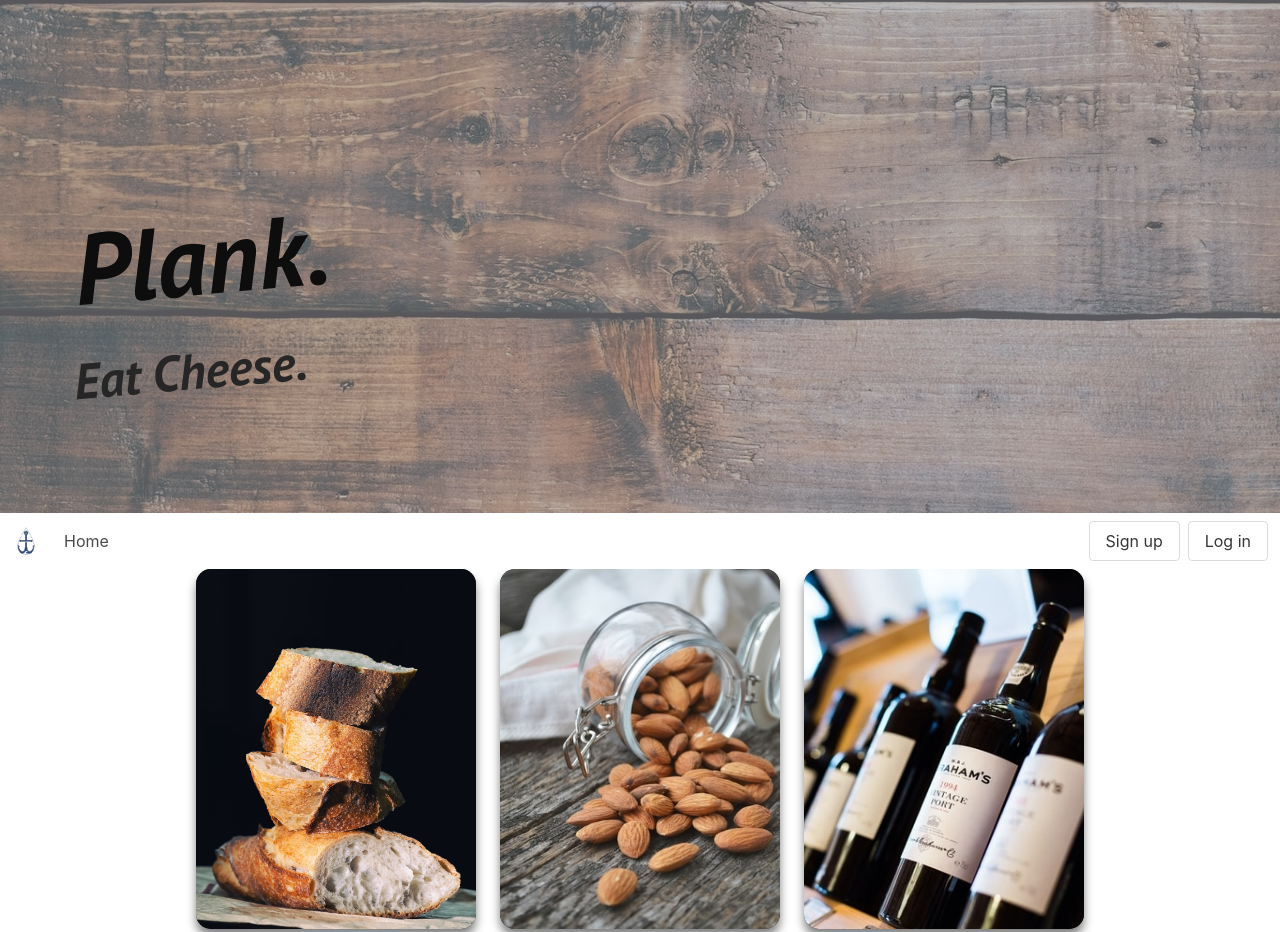
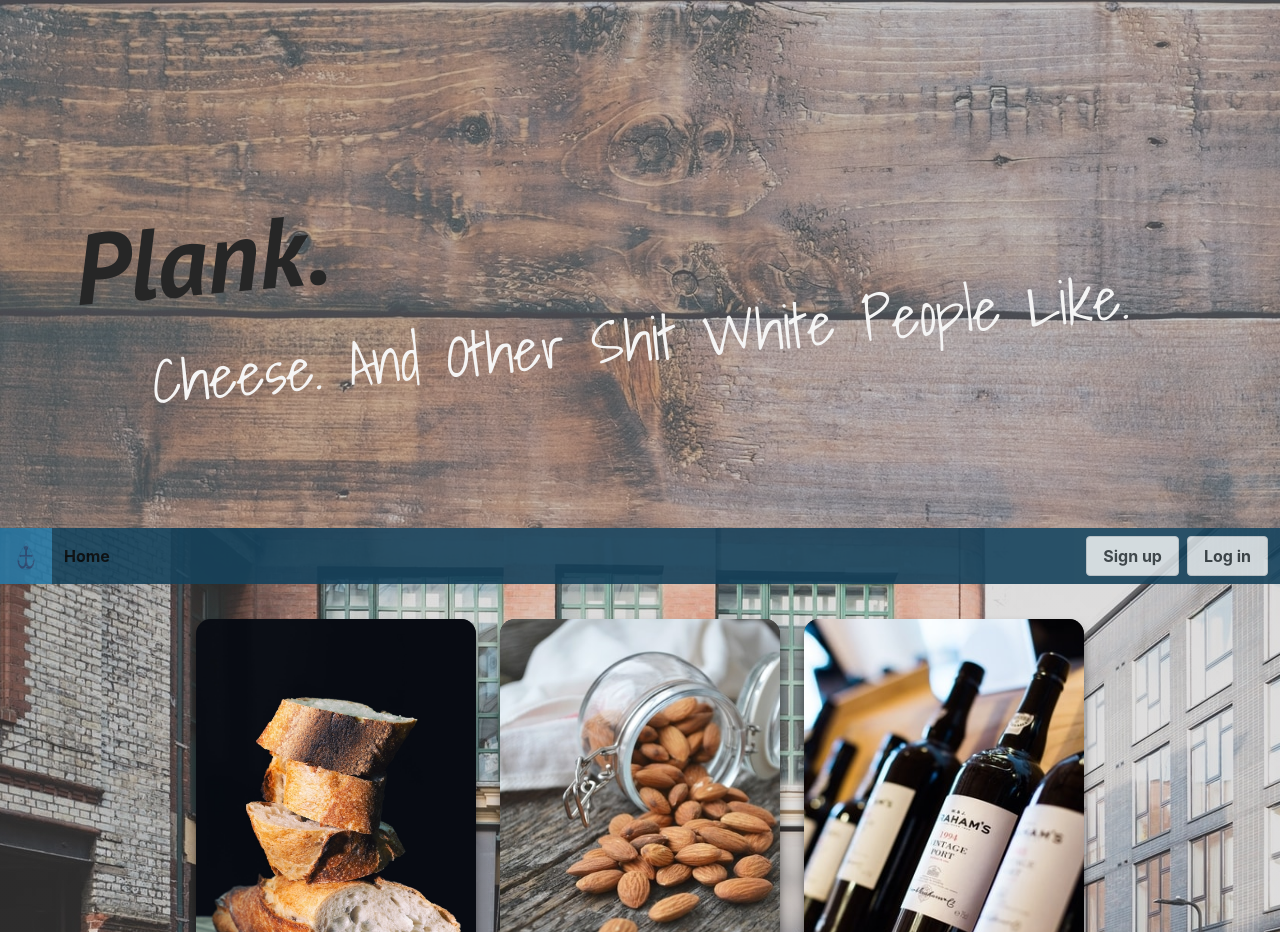
Before and after one commit to Kparine/snacks_front_end, a website with bundled scripts: page index.html in a window 1280 px wide. Shown: the top 932 px of the page. Built offline with nearby package versions, Linux system fonts and the light colour scheme.

Commit message:
Final Layout

```diff
--- a/index.html
+++ b/index.html
@@ -18,44 +18,38 @@
   <section class="hero is-medium">
     <div class="hero-body">
       <div class="container" id='headerImg'>
-        <h1 id='header1'>
-          Plank.
-        </h1>
-        <h2 id='header2'>
-          Eat Cheese.
-        </h2>
+        <h1 class='has-text-left' id='header1'> Plank. </h1>
+        <h2 class='has-text-centered' id='header2'> Cheese. And Other Shit White People Like. </h2>
       </div>
     </div>
   </section>
-  <nav class="navbar" role="navigation" aria-label="main navigation">
-    <div class="navbar-brand">
+  <nav class="navbar is-transparent" id='navbar'>
+      <div class="navbar-brand">
       <a class="navbar-item" href="https://www.kevinparine.com/">
         <img src="/img/kp-anchor-transparent.png">
       </a>
-
-      <a role="button" class="navbar-burger burger" aria-label="menu" aria-expanded="false" data-target="navbarBasicExample">
         <span aria-hidden="true"></span>
         <span aria-hidden="true"></span>
         <span aria-hidden="true"></span>
       </a>
     </div>
 
-    <div id="navbarBasicExample" class="navbar-menu">
+    <div id="navbar" class="navbar-menu">
       <div class="navbar-start">
-        <a class="navbar-item">
-          Home
+        <a class="navbar-item" id='homebtn'>
+          <strong>Home</strong>
         </a>
       </div>
     </div>
 
     <div class="navbar-end">
-      <div class="navbar-item">
-        <div class="buttons">
-          <a class="button" id='navbtn'>
-            Sign up
+      <div class="navbar-item" id='navbar'>
+        <div class="buttons" id='navbar'>
+          <a class="button" >
+           <strong> Sign up</strong>
           </a>
-          <a class="button" id='navbtn'>
-            Log in
+          <a class="button" >
+           <strong> Log in </strong>
           </a>
         </div>
       </div>
--- a/sass/mystyles.scss
+++ b/sass/mystyles.scss
@@ -3,30 +3,54 @@
 
 
 // Import a Google Font
-@import url('https://fonts.googleapis.com/css?family=Playfair+Display:900|Roboto+Slab');
+@import url('https://fonts.googleapis.com/css?family=Playfair+Display:900|Shadows+Into+Light');
 
 $color: #7d9cce;
 $matteBlack: rgb(145, 142, 142);
 
 .hero-body {
   font-family: 'PT Sans', sans-serif;
-  background: linear-gradient( transparentize($matteBlack, 0.40),
-  transparentize($matteBlack, 0.40)),
+  background: linear-gradient( transparentize($matteBlack, 0.50),
+  transparentize($matteBlack, 0.50)),
   url('/img/plankSZ.jpg') repeat;
   background-position: 0 auto;
   background-size: 0/50% auto;
 }
 #header1 {
   font-size: 100px;
-  color: lighten(black, 5%);
+  color: lighten(black, 15%);
 }
 #header2 {
-  font-size: 50px;
-  color: lighten(black, 15%);
+  font-family: 'Shadows Into Light', cursive;
+  font-size: 60px;
+  color: whitesmoke;
   font-weight: 10em;
 }
 #header1, #header2 {
   transform: rotate(-5deg);
+}
+
+.navbar-brand {
+  background-color: lighten(#16425B, 20%);
+  opacity: 0.9;
+}
+#navbar {
+  background-color:#16425B;
+  opacity: 0.9;
+}
+#homebtn {
+  color: black;
+}
+
+body{
+  // background-color: #36494E;
+  background: linear-gradient( transparentize($matteBlack, 0.70),
+  transparentize($matteBlack, 0.70)),
+  url('/img/bodybkgrd1.jpg') repeat;
+  background-position: 0 auto;
+  background-size: 0/50% auto;
+  background-position: center;
+  background-position-y: 400px;
 }
 
 /////////////////////////////////////////////// CARDS ///////////////////////////////////////////////
@@ -47,6 +71,8 @@ $matteBlack: rgb(145, 142, 142);
   display: flex;
   width: 90%;
   justify-content: space-around;
+  padding-top: 35px;
+  padding-bottom: 60px;
 }
 
 .card {
```
Also changed, not shown: css/main.css, img/bodybkgrd1.jpg (added), img/plank3.jpg (added).
